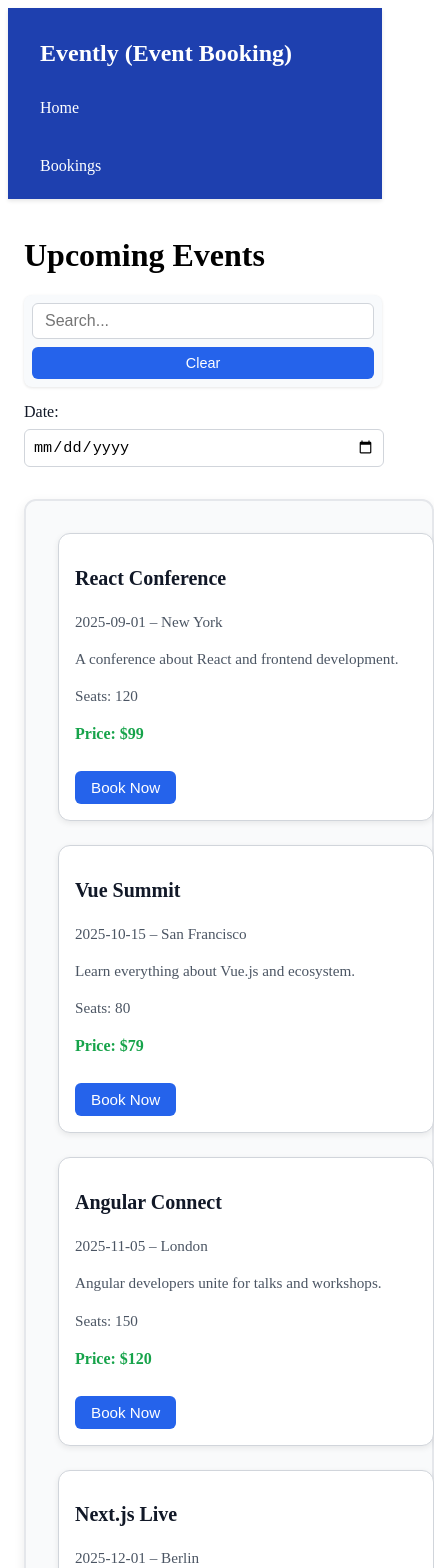
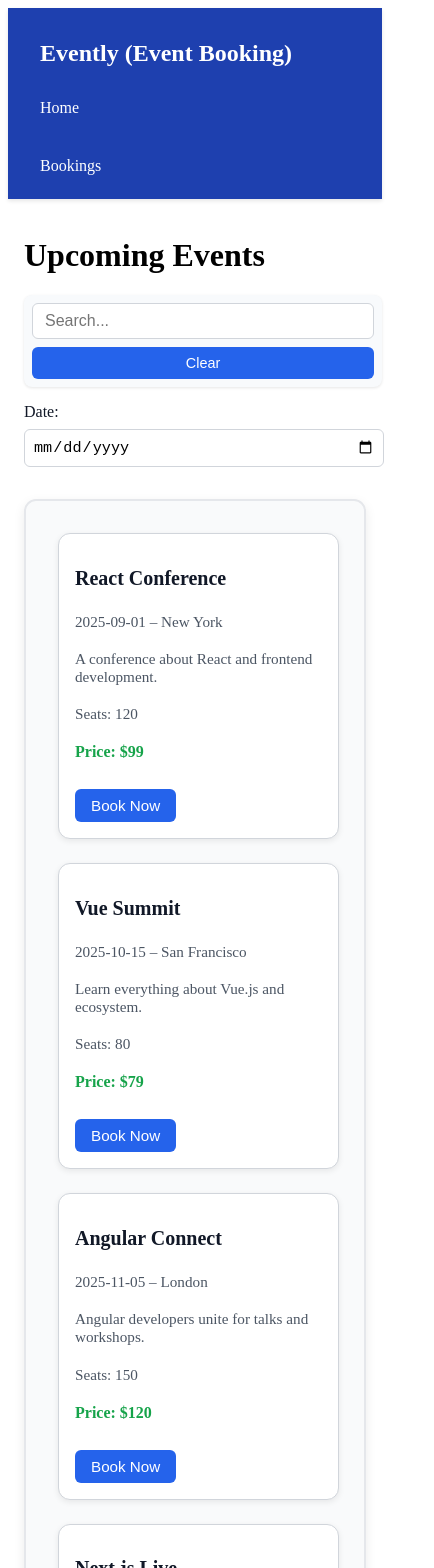
Before and after one commit to PriyeshIllam/ankita-testsubmit, a Next.js app: page / in a window 390 px wide. Shown: the top 1568 px of the page, 434 px wide, since content can reach past the window. Built offline with nearby package versions, Linux system fonts and the light colour scheme.

Commit message:
bug fix for responsiveness

```diff
--- a/src/components/EventCard/EventCard.module.css
+++ b/src/components/EventCard/EventCard.module.css
@@ -2,7 +2,7 @@
   display: grid;
   grid-template-columns: repeat(auto-fit, minmax(280px, 1fr));
   gap: 1.5rem;
-  width: 100%;
+  width: auto;
   max-width: 900px;
   margin: 2rem auto; /* centers the container horizontally with margin */
   padding: 2rem;
@@ -22,7 +22,7 @@
   padding: 1rem;
   box-shadow: 0 2px 6px rgba(0, 0, 0, 0.08);
   transition: transform 0.2s ease, box-shadow 0.2s ease;
-  width: 100%;
+  width: 90%;
 }
 
 .card:hover {
@@ -70,8 +70,9 @@
 @media (max-width: 768px) {
   .cardsContainer {
     grid-template-columns: 1fr; /* one card per row on small screens */
+    width: auto;
   }
   .card {
-    max-width: 100%;
+    max-width: 90%;
   }
 }
```
